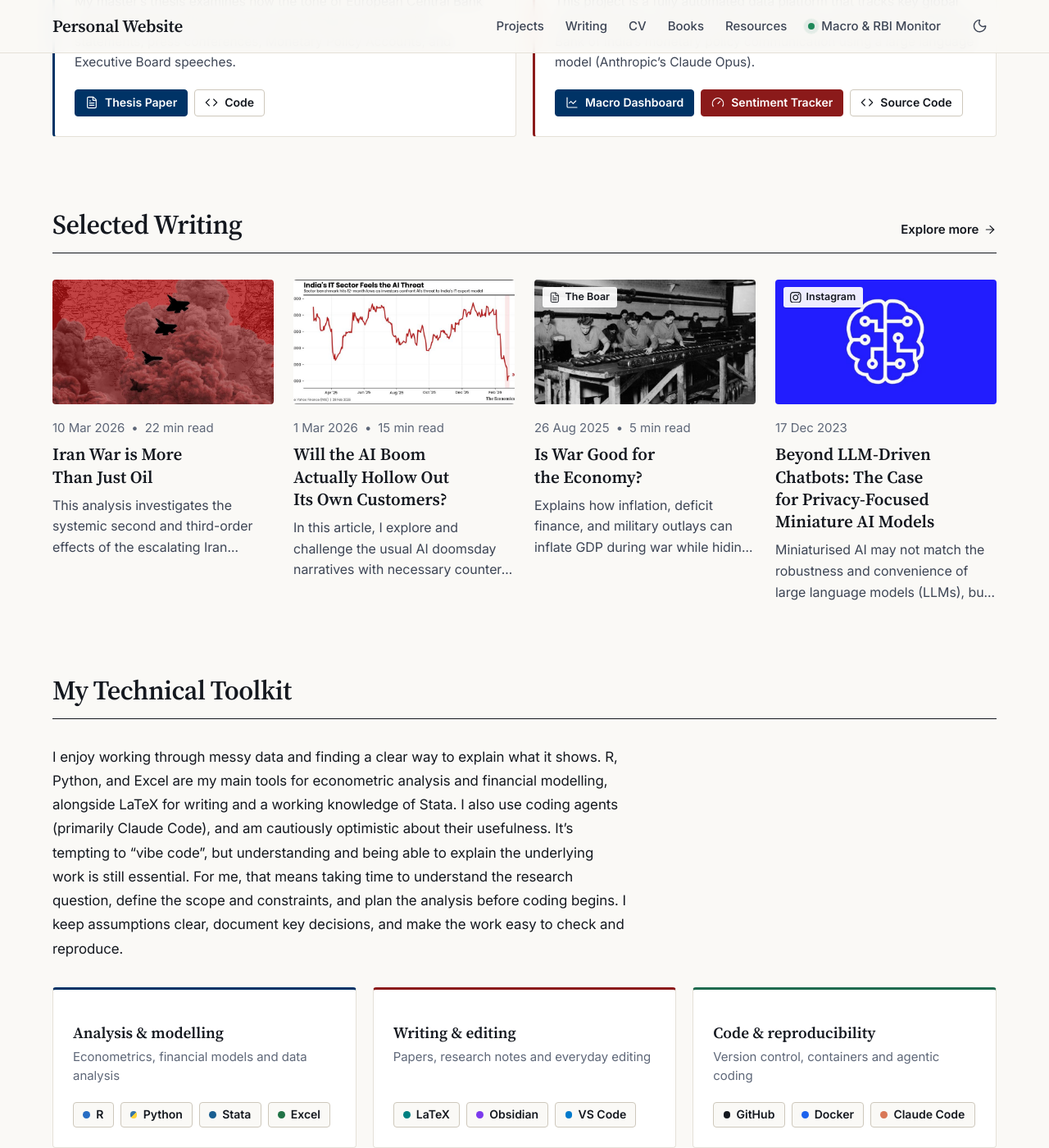
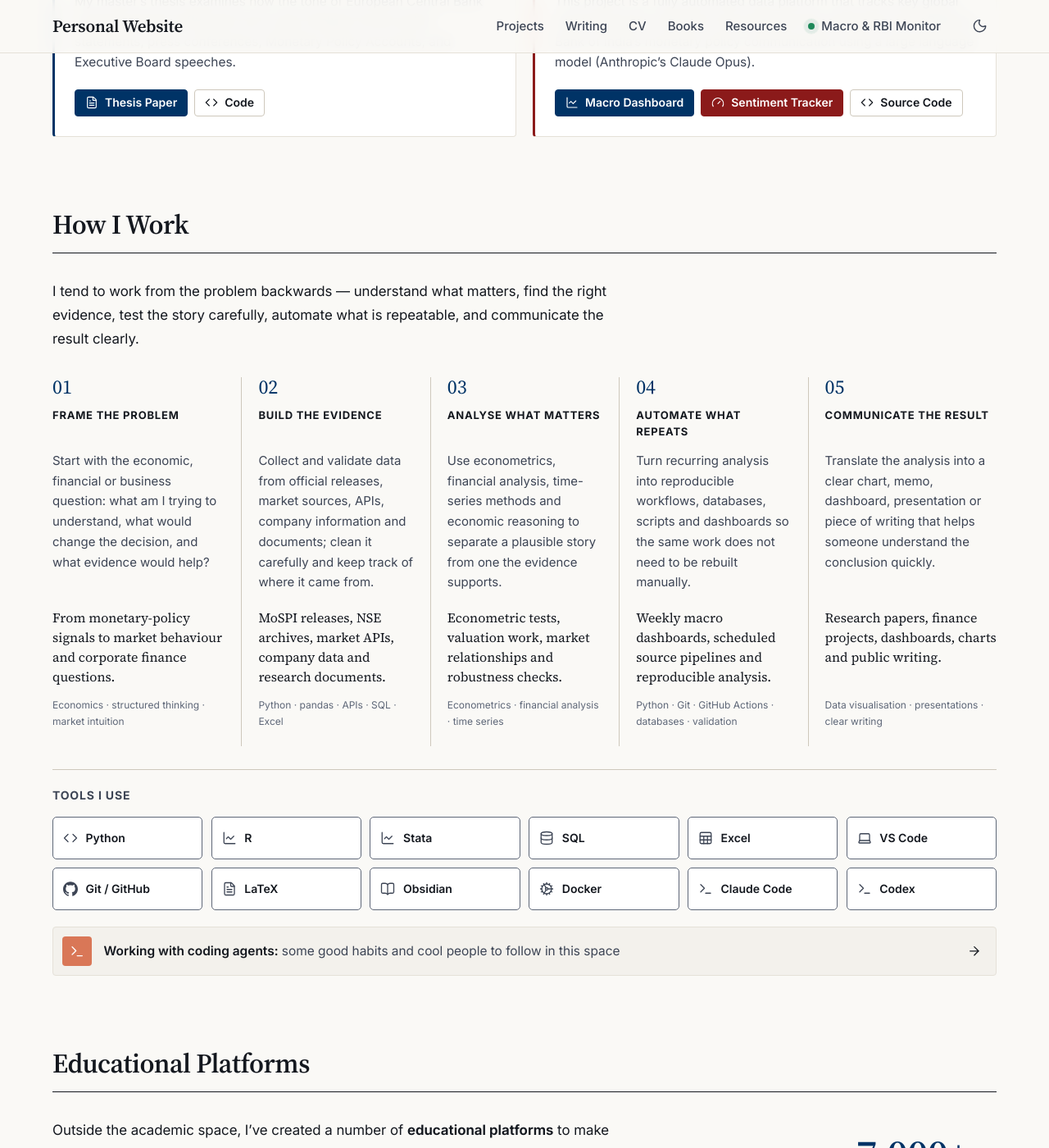
Before and after one commit to shreyasxi/shreyasxi.github.io, a Jekyll site: the page built from _pages/about.md, in a window 1280 px wide and 1400 px high, scrolled down 1311 px. Shown: the whole window at 82% size. Built offline with Jekyll 4.4.1, drawn with Linux system fonts in a browser that asks for light colours; some of the changed text lies outside the part shown.

Commit message:
Present homepage workflow with an editorial tools grid

```diff
--- a/_pages/about.md
+++ b/_pages/about.md
@@ -64,51 +64,65 @@
   </div>
 </section>
 
-<section class="home-section container" aria-labelledby="selected-writing">
+<section class="home-section home-section--workflow container" id="technical-toolkit" aria-labelledby="how-i-work">
   <div class="home-section__head">
-    <h2 class="home-section__title" id="selected-writing">Selected Writing</h2>
-    <a class="home-section__link" href="/year-archive/"><span>Explore more</span>{% include site/icon.html name="arrow-right" %}</a>
+    <h2 class="home-section__title" id="how-i-work">How I Work</h2>
   </div>
   <div class="home-section__body">
-    {% include site/writing-cards.html items=site.data.writing %}
-  </div>
-</section>
-
-<section class="home-section container" aria-labelledby="technical-toolkit">
-  <div class="home-section__head">
-    <h2 class="home-section__title" id="technical-toolkit">My Technical Toolkit</h2>
-  </div>
-  <div class="home-section__body">
-    <p>I enjoy working through messy data and finding a clear way to explain what it shows. R, Python, and Excel are my main tools for econometric analysis and financial modelling, alongside LaTeX for writing and a working knowledge of Stata. I also use coding agents (primarily Claude Code), and am cautiously optimistic about their usefulness. It’s tempting to “vibe code”, but understanding and being able to explain the underlying work is still essential. For me, that means taking time to understand the research question, define the scope and constraints, and plan the analysis before coding begins. I keep assumptions clear, document key decisions, and make the work easy to check and reproduce. </p>
-    <div class="toolkit">
-      <div class="toolkit__group toolkit__group--navy">
-        <h3 class="toolkit__title">Analysis &amp; modelling</h3>
-        <p class="toolkit__desc">Econometrics, financial models and data analysis</p>
-        <ul class="tools">
-          <li class="tool tool--r">R</li>
-          <li class="tool tool--python">Python</li>
-          <li class="tool tool--stata">Stata</li>
-          <li class="tool tool--excel">Excel</li>
-        </ul>
-      </div>
-      <div class="toolkit__group toolkit__group--oxblood">
-        <h3 class="toolkit__title">Writing &amp; editing</h3>
-        <p class="toolkit__desc">Papers, research notes and everyday editing</p>
-        <ul class="tools">
-          <li class="tool tool--latex">LaTeX</li>
-          <li class="tool tool--obsidian">Obsidian</li>
-          <li class="tool tool--vscode">VS Code</li>
-        </ul>
-      </div>
-      <div class="toolkit__group toolkit__group--forest">
-        <h3 class="toolkit__title">Code &amp; reproducibility</h3>
-        <p class="toolkit__desc">Version control, containers and agentic coding</p>
-        <ul class="tools">
-          <li class="tool tool--github">GitHub</li>
-          <li class="tool tool--docker">Docker</li>
-          <li class="tool tool--claude">Claude Code</li>
-        </ul>
-      </div>
+    <p>I tend to work from the problem backwards — understand what matters, find the right evidence, test the story carefully, automate what is repeatable, and communicate the result clearly.</p>
+    <ol class="research-workflow" role="list">
+      <li class="research-workflow__stage">
+        <span class="research-workflow__number" aria-hidden="true">01</span>
+        <h3 class="research-workflow__title">Frame the problem</h3>
+        <p class="research-workflow__description">Start with the economic, financial or business question: what am I trying to understand, what would change the decision, and what evidence would help?</p>
+        <p class="research-workflow__example">From monetary-policy signals to market behaviour and corporate finance questions.</p>
+        <p class="research-workflow__tools">Economics · structured thinking · market intuition</p>
+      </li>
+      <li class="research-workflow__stage">
+        <span class="research-workflow__number" aria-hidden="true">02</span>
+        <h3 class="research-workflow__title">Build the evidence</h3>
+        <p class="research-workflow__description">Collect and validate data from official releases, market sources, APIs, company information and documents; clean it carefully and keep track of where it came from.</p>
+        <p class="research-workflow__example">MoSPI releases, NSE archives, market APIs, company data and research documents.</p>
+        <p class="research-workflow__tools">Python · pandas · APIs · SQL · Excel</p>
+      </li>
+      <li class="research-workflow__stage">
+        <span class="research-workflow__number" aria-hidden="true">03</span>
+        <h3 class="research-workflow__title">Analyse what matters</h3>
+        <p class="research-workflow__description">Use econometrics, financial analysis, time-series methods and economic reasoning to separate a plausible story from one the evidence supports.</p>
+        <p class="research-workflow__example">Econometric tests, valuation work, market relationships and robustness checks.</p>
+        <p class="research-workflow__tools">Econometrics · financial analysis · time series</p>
+      </li>
+      <li class="research-workflow__stage">
+        <span class="research-workflow__number" aria-hidden="true">04</span>
+        <h3 class="research-workflow__title">Automate what repeats</h3>
+        <p class="research-workflow__description">Turn recurring analysis into reproducible workflows, databases, scripts and dashboards so the same work does not need to be rebuilt manually.</p>
+        <p class="research-workflow__example">Weekly macro dashboards, scheduled source pipelines and reproducible analysis.</p>
+        <p class="research-workflow__tools">Python · Git · GitHub Actions · databases · validation</p>
+      </li>
+      <li class="research-workflow__stage">
+        <span class="research-workflow__number" aria-hidden="true">05</span>
+        <h3 class="research-workflow__title">Communicate the result</h3>
+        <p class="research-workflow__description">Translate the analysis into a clear chart, memo, dashboard, presentation or piece of writing that helps someone understand the conclusion quickly.</p>
+        <p class="research-workflow__example">Research papers, finance projects, dashboards, charts and public writing.</p>
+        <p class="research-workflow__tools">Data visualisation · presentations · clear writing</p>
+      </li>
+    </ol>
+    <div class="workflow-tools" aria-labelledby="tools-i-use">
+      <h3 class="workflow-tools__title" id="tools-i-use">Tools I use</h3>
+      <ul class="workflow-tools__list" role="list">
+        <li class="workflow-tools__item">{% include site/icon.html name="code" %}<span>Python</span></li>
+        <li class="workflow-tools__item">{% include site/icon.html name="chart" %}<span>R</span></li>
+        <li class="workflow-tools__item">{% include site/icon.html name="chart" %}<span>Stata</span></li>
+        <li class="workflow-tools__item">{% include site/icon.html name="database" %}<span>SQL</span></li>
+        <li class="workflow-tools__item">{% include site/icon.html name="sheet" %}<span>Excel</span></li>
+        <li class="workflow-tools__item">{% include site/icon.html name="laptop" %}<span>VS Code</span></li>
+        <li class="workflow-tools__item">{% include site/icon.html name="github" %}<span>Git / GitHub</span></li>
+        <li class="workflow-tools__item">{% include site/icon.html name="file-text" %}<span>LaTeX</span></li>
+        <li class="workflow-tools__item">{% include site/icon.html name="book-open" %}<span>Obsidian</span></li>
+        <li class="workflow-tools__item">{% include site/icon.html name="cog" %}<span>Docker</span></li>
+        <li class="workflow-tools__item">{% include site/icon.html name="terminal" %}<span>Claude Code</span></li>
+        <li class="workflow-tools__item">{% include site/icon.html name="terminal" %}<span>Codex</span></li>
+      </ul>
     </div>
     <a class="agents-banner" href="/resources/">
       <span class="agents-banner__icon" aria-hidden="true">{% include site/icon.html name="terminal" %}</span>
@@ -153,6 +167,16 @@
         <p class="platform__cta" aria-hidden="true">Subscribe on Substack{% include site/icon.html name="arrow-up-right" %}</p>
       </li>
     </ol>
+  </div>
+</section>
+
+<section class="home-section container" aria-labelledby="selected-writing">
+  <div class="home-section__head">
+    <h2 class="home-section__title" id="selected-writing">Selected Writing</h2>
+    <a class="home-section__link" href="/year-archive/"><span>Explore more</span>{% include site/icon.html name="arrow-right" %}</a>
+  </div>
+  <div class="home-section__body">
+    {% include site/writing-cards.html items=site.data.writing %}
   </div>
 </section>
 
--- a/_sass/site/_home.scss
+++ b/_sass/site/_home.scss
@@ -577,130 +577,196 @@
 }
 
 
-/* Toolkit: tools grouped by what they are used for, then a banner linking to the Resources page. */
-
-.toolkit {
+/* Research workflow: an editorial sequence, with tools inside each stage. */
+.research-workflow {
   display: grid;
-  gap: 1.25rem;
+  margin: 2rem 0 0;
+  padding: 0;
+  list-style: none;
 }
 
-.home-section__body > .toolkit {
-  margin-top: 2rem;
+.home-section__body > .research-workflow { margin-top: 2rem; }
+
+.research-workflow__stage {
+  display: flex;
+  flex-direction: column;
+  min-width: 0;
+  padding: 1.5rem 0;
+  border-top: 1px solid var(--rule-strong);
 }
 
-@media (min-width: 56rem) {
-  .toolkit {
-    grid-template-columns: repeat(3, minmax(0, 1fr));
+.research-workflow__stage:first-child {
+  padding-top: 0;
+  border-top: 0;
+}
+
+.research-workflow__number {
+  margin-bottom: 0.8rem;
+  color: var(--accent-text);
+  font-family: var(--font-serif);
+  font-size: 1.5rem;
+  font-variant-numeric: lining-nums tabular-nums;
+  line-height: 1;
+}
+
+.research-workflow__title {
+  color: var(--ink);
+  font-family: var(--font-sans);
+  font-size: 0.8125rem;
+  font-weight: 700;
+  line-height: 1.5;
+  letter-spacing: 0.06em;
+  text-transform: uppercase;
+  text-wrap: initial;
+}
+
+.research-workflow__description {
+  margin-top: 0.85rem;
+  color: var(--ink-2);
+  font-size: 0.9375rem;
+  line-height: 1.65;
+}
+
+.research-workflow__example {
+  margin-top: 1.15rem;
+  color: var(--ink);
+  font-family: var(--font-serif);
+  font-size: 1rem;
+  line-height: 1.5;
+}
+
+.research-workflow__tools {
+  margin-top: 0.8rem;
+  color: var(--muted);
+  font-size: 0.75rem;
+  line-height: 1.65;
+}
+
+@media (min-width: 48rem) {
+  .research-workflow {
+    grid-template-columns: repeat(6, minmax(0, 1fr));
+    row-gap: 2rem;
+  }
+
+  .research-workflow__stage {
+    grid-column: span 2;
+    padding: 0 1.25rem;
+    border-top: 0;
+    border-left: 1px solid var(--rule-strong);
+  }
+
+  .research-workflow__stage:first-child,
+  .research-workflow__stage:nth-child(4) {
+    padding-left: 0;
+    border-left: 0;
+  }
+
+  .research-workflow__stage:nth-child(3),
+  .research-workflow__stage:last-child { padding-right: 0; }
+
+  .research-workflow__stage:nth-child(n + 4) {
+    grid-column: span 3;
+    padding-top: 1.5rem;
+    border-top: 1px solid var(--rule-strong);
+  }
+
+  .research-workflow__title { min-height: 2.4375rem; }
+  .research-workflow__description { flex: 1 0 auto; }
+}
+
+@media (min-width: 75rem) {
+  .research-workflow {
+    grid-template-columns: repeat(5, minmax(0, 1fr));
+    row-gap: 0;
+  }
+
+  .research-workflow__stage:nth-child(n) {
+    grid-column: auto;
+    padding: 0 1.25rem;
+    border-top: 0;
+    border-left: 1px solid var(--rule-strong);
+  }
+
+  .research-workflow__stage:first-child {
+    padding-left: 0;
+    border-left: 0;
+  }
+
+  .research-workflow__stage:last-child { padding-right: 0; }
+  .research-workflow__example { min-height: 6rem; }
+  .research-workflow__tools { min-height: 3.7125rem; }
+}
+
+/* A secondary tools strip; reuse the site's local, monochrome interface icons. */
+.workflow-tools {
+  margin-top: 1.75rem;
+  padding-top: 1.25rem;
+  border-top: 1px solid var(--rule-strong);
+}
+
+.workflow-tools__title {
+  color: var(--ink-2);
+  font-family: var(--font-sans);
+  font-size: 0.875rem;
+  font-weight: 700;
+  line-height: 1.5;
+  letter-spacing: 0.06em;
+  text-transform: uppercase;
+}
+
+.workflow-tools__list {
+  display: grid;
+  grid-template-columns: repeat(4, minmax(0, 1fr));
+  gap: 0.5rem;
+  margin: 1rem 0 0;
+  padding: 0;
+  list-style: none;
+}
+
+.workflow-tools__item {
+  display: flex;
+  flex-direction: column;
+  justify-content: center;
+  align-items: center;
+  gap: 0.4rem;
+  min-width: 0;
+  min-height: 4.75rem;
+  padding: 0.6rem 0.4rem;
+  border: 1px solid var(--muted);
+  border-radius: 5px;
+  background: var(--surface);
+  color: var(--ink);
+  font-size: 0.75rem;
+  font-weight: 600;
+  line-height: 1.4;
+  text-align: center;
+}
+
+.workflow-tools__item .icon {
+  flex: none;
+  width: 1.125rem;
+  height: 1.125rem;
+  color: var(--ink-2);
+}
+
+@media (min-width: 36rem) {
+  .workflow-tools__list { gap: 0.65rem; }
+  .workflow-tools__item {
+    flex-direction: row;
+    justify-content: flex-start;
+    gap: 0.6rem;
+    min-height: 3.25rem;
+    padding: 0.75rem;
+    font-size: 0.875rem;
+    text-align: left;
   }
 }
 
-.toolkit__group {
-  --group: var(--accent-line);
-  display: flex;
-  flex-direction: column;
-  padding: 1.5rem;
-  border: 1px solid var(--rule);
-  border-top: 3px solid var(--group);
-  border-radius: var(--radius);
-  background: var(--surface);
+@media (min-width: 48rem) {
+  .workflow-tools__list { grid-template-columns: repeat(6, minmax(0, 1fr)); }
 }
 
-.toolkit__group--oxblood {
-  --group: var(--oxblood);
-}
-
-.toolkit__group--forest {
-  --group: var(--forest);
-}
-
-.toolkit__icon {
-  position: relative;
-  display: grid;
-  place-items: center;
-  width: 2.5rem;
-  height: 2.5rem;
-  color: var(--group);
-}
-
-/* a faint wash of the group colour, which reads in both themes */
-.toolkit__icon::before {
-  content: "";
-  position: absolute;
-  top: 0;
-  right: 0;
-  bottom: 0;
-  left: 0;
-  border-radius: 50%;
-  background: currentColor;
-  opacity: 0.14;
-}
-
-.toolkit__icon .icon {
-  width: 1.2rem;
-  height: 1.2rem;
-}
-
-.toolkit__title {
-  margin-top: 1rem;
-  font-size: 1.1875rem;
-  line-height: 1.3;
-}
-
-.toolkit__desc {
-  margin-top: 0.35rem;
-  color: var(--muted);
-  font-size: 0.9375rem;
-  line-height: 1.55;
-}
-
-.tools {
-  display: flex;
-  flex-wrap: wrap;
-  gap: 0.5rem;
-  margin: auto 0 0;
-  padding: 1.25rem 0 0;
-  list-style: none;
-}
-
-/* each tool gets a dot in its own colour */
-.tool {
-  --tool: var(--ink);
-  display: inline-flex;
-  align-items: center;
-  gap: 0.45rem;
-  padding: 0.35rem 0.7rem;
-  border: 1px solid var(--rule-strong);
-  border-radius: var(--radius);
-  background: var(--bg);
-  color: var(--ink);
-  font-size: 0.875rem;
-  font-weight: 600;
-  line-height: 1.3;
-}
-
-.tool::before {
-  content: "";
-  flex: none;
-  width: 0.55rem;
-  height: 0.55rem;
-  border-radius: 50%;
-  background: var(--tool);
-}
-
-.tool--r { --tool: #276DC3; }
-.tool--stata { --tool: #1A5F91; }
-.tool--excel { --tool: #217346; }
-.tool--latex { --tool: #008080; }
-.tool--obsidian { --tool: #7C3AED; }
-.tool--docker { --tool: #1D63ED; }
-.tool--vscode { --tool: #007ACC; }
-.tool--claude { --tool: #D97757; }
-
-.tool--python::before {
-  background: linear-gradient(135deg, #3776AB 50%, #FFD43B 50%);
-}
-
-/* One slim link under the tool cards; the tips themselves live on the Resources page. */
+/* The existing Resources link stays beneath the workflow. */
 .agents-banner {
   display: flex;
   align-items: center;
@@ -720,7 +786,7 @@
   margin-top: 1.25rem;
 }
 
-/* the icon takes Claude Code's colour, as its dot does in the tool list */
+/* the Resources banner retains the existing Claude Code accent */
 .agents-banner__icon {
   display: grid;
   flex: none;
```
